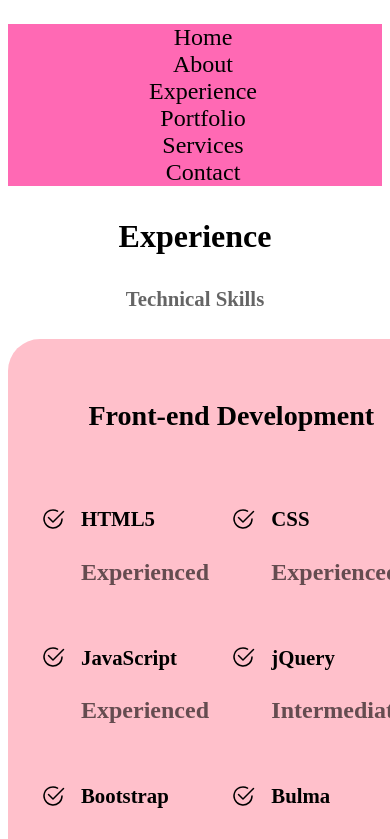
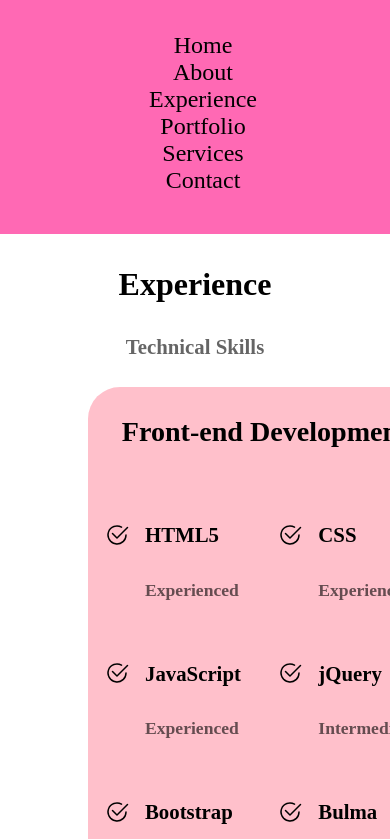
Before and after one commit to caitlinramsey/react-portfolio, a React (Vite) app: page /Experience in a window 390 px wide. Shown: the top 839 px of the page. Built offline with nearby package versions, Linux system fonts and the light colour scheme.

Commit message:
styling and fixed email issue

```diff
--- a/src/components/contact/Contact.jsx
+++ b/src/components/contact/Contact.jsx
@@ -13,7 +13,7 @@ function Contact() {
                     <article className='contact_option'>
                         <HiOutlineMail className='contact_option-icon'/>
                         <h3>Email</h3>
-                        <a href='caitlinramsey@outlook.com' target='blank' className=''>
+                        <a href='mailto:caitlinramsey@outlook.com' target='blank' className=''>
                             Email Me
                         </a>
                     </article>
--- a/src/components/contact/contact.css
+++ b/src/components/contact/contact.css
@@ -3,12 +3,16 @@
     --contact-hover: orchid;
     --contact-fill: pink;
     --contact-text: black;
-    /* --a-text: white; */
+}
+
+#contact {
+    padding-bottom: 16rem;
 }
 
 #contact > h1 {
     text-align: center;
     font-size: 2rem;
+    padding-bottom: 2rem;
 }
 
 .container.contact_container {
@@ -33,11 +37,6 @@
     transition: var(--transition);
 }
 
-.contact_option:hover {
-    background-color: var(--contact-hover);
-    border-color: var(--color-primary-variant);
-}
-
 .contact_option-icon {
     font-size: 2rem;
 }
@@ -51,6 +50,11 @@
     background-color: var(--contact-fill);
     padding: 1rem;
     border-radius: .5rem;
+}
+
+.contact_option a:hover {
+    background-color: var(--contact-hover);
+    border-color: var(--color-primary-variant);
 }
 
 form {
--- a/src/components/experience/experience.css
+++ b/src/components/experience/experience.css
@@ -26,6 +26,8 @@
   grid-template-columns: 1fr 1fr;
   gap: 2rem;
   padding-bottom: 2rem;
+  padding-left: 5rem;
+  padding-right: 5rem;
 }
 
 .experience_container > div {
@@ -41,7 +43,7 @@
   cursor: default;
 }
 
-.experience_container > div h3 {
+.experience_container div h3 {
   text-align: center;
   margin-bottom: 2rem;
 }
@@ -50,7 +52,7 @@
     font-size: 1.5rem;
 }
 
-.experience_details > div h4 {
+.experience_details div h4 {
   font-weight: bolder;
   font-size: 1.3rem;
 }
@@ -89,12 +91,16 @@
 
     .experience_container > div {
         width: 100%;
-        padding: 2rem;
+        padding: 0rem;
         margin: 0 auto;
     }
 
     .experience_content {
         padding: 1rem;
+    }
+
+    .text-light {
+      font-size: 1.3rem;
     }
   }
 
@@ -105,6 +111,10 @@
     }
 
     .experience_container > div {
-        padding: 2rem 1rem;
+        padding: 0rem;
+    }
+
+    .text-light {
+      font-size: 1.1rem;
     }
   }
--- a/src/components/home/resume.css
+++ b/src/components/home/resume.css
@@ -1,6 +1,7 @@
 :root {
     --resume: hotpink;
     --resume-text: black;
+    --resume-hover: orchid;
 }
 
 .btn_resume, .btn_contact {
@@ -10,4 +11,9 @@
     text-decoration: none;
     color: var(--resume-text);
     font-size: 1.2rem;
+    font-weight: bold;
 }
+
+.btn_resume:hover, .btn_contact:hover {
+    background-color: var(--resume-hover);
+}
--- a/src/components/nav/navigation.css
+++ b/src/components/nav/navigation.css
@@ -1,10 +1,15 @@
 :root {
   --nav-text: black;
-  --nav-hover: hotpink;
+  --nav-hover: lightpink;
+  --nav-background: hotpink;
 }
 
 #navigation {
-  background-color: var(--nav-hover);
+  background-color: var(--nav-background);
+  padding: 1rem;
+  margin-left: -1rem;
+  margin-top: -1rem;
+  width: 100vw;
 }
 
 .nav-tabs {
@@ -12,7 +17,6 @@
   font-size: 1.5rem;
   display: flex;
   justify-content: space-evenly;
-  min-width: 100vw;
   padding: 0;
 }
 
```
